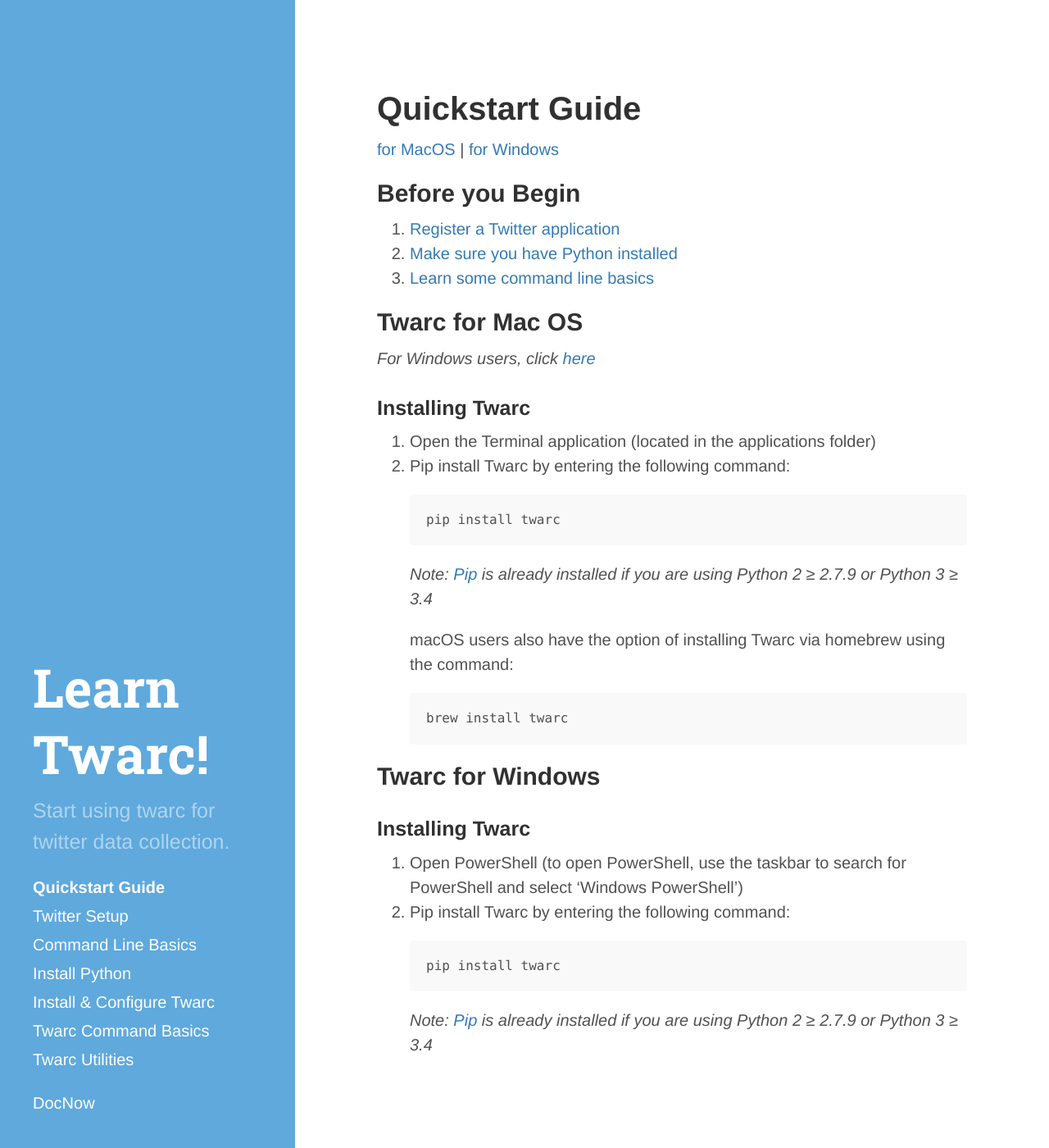
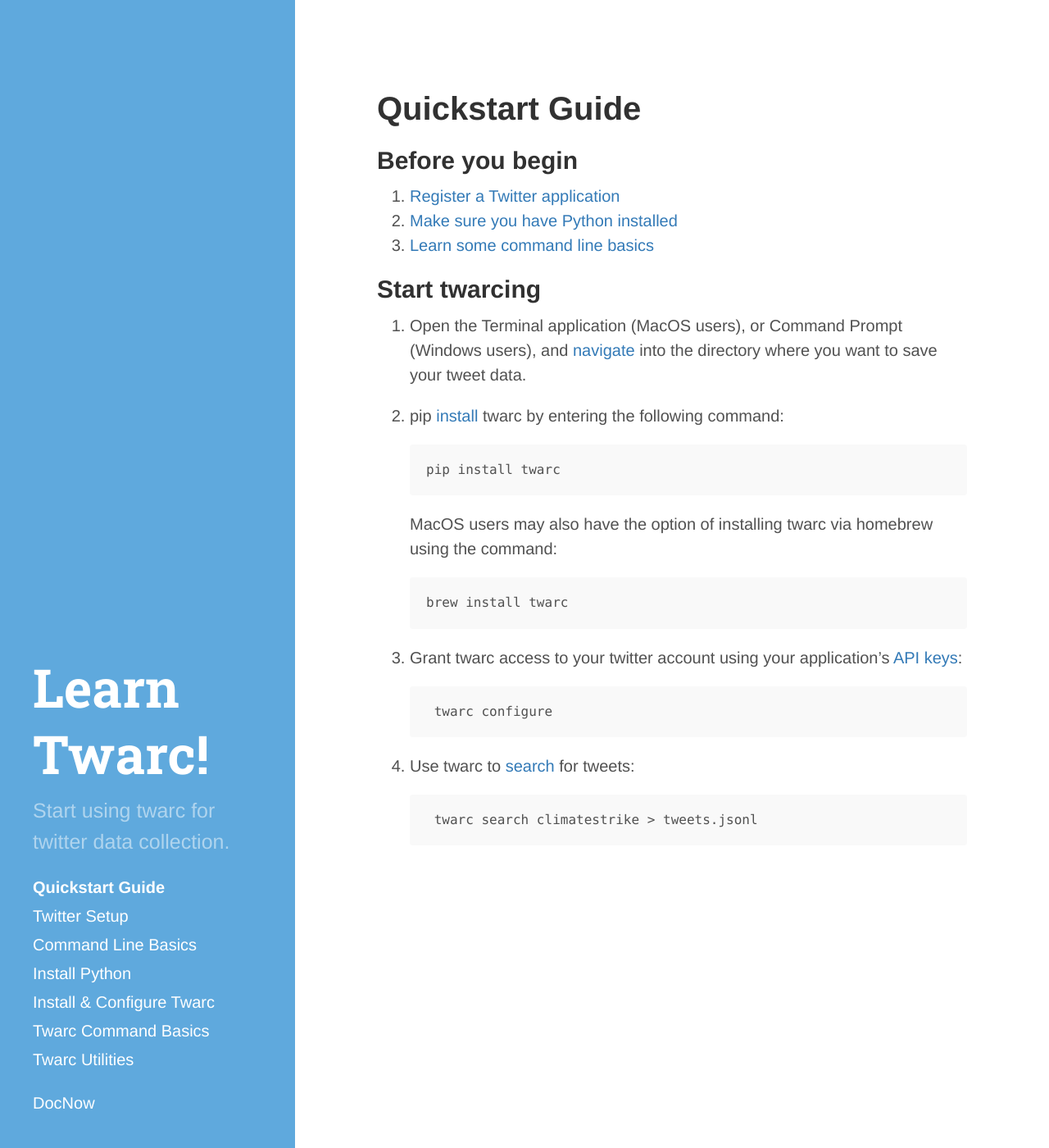
Before and after one commit to scholarslab/learn-twarc, a Jekyll site: the page built from 01-quick-start.md, in a window 1280 px wide and 1400 px high. Shown: the whole window at 82% size. Built offline with Jekyll 4.4.1, drawn with Linux system fonts in a browser that asks for light colours.

Commit message:
update quickstart, other minor

```diff
--- a/01-quick-start.md
+++ b/01-quick-start.md
@@ -4,38 +4,28 @@ title:  "Quickstart Guide"
 ---
 # Quickstart Guide
 
-[for MacOS](#twarc-for-mac-os) \| [for Windows](#twarc-for-windows)
-
-## Before you Begin
+## Before you begin
 
 1. [Register a Twitter application]({{site.baseurl}}/02-twitter-setup)
 2. [Make sure you have Python installed]({{site.baseurl}}/04-install-python)
 3. [Learn some command line basics]({{site.baseurl}}/03-command-line-basics)
 
-## Twarc for Mac OS
+## Start twarcing
 
-_For Windows users, click [here](#twarc-for-windows)_
+1. Open the Terminal application (MacOS users), or Command Prompt (Windows users), and [navigate]({{site.baseurl}}/03-command-line-basics) into the directory where you want to save your tweet data.
 
-### Installing Twarc
-
-1. Open the Terminal application (located in the applications folder)
-2. Pip install Twarc by entering the following command:
+2. pip [install]({{site.baseurl}}/05-install-twarc) twarc by entering the following command:
 
        pip install twarc
 
-   _Note: [Pip](https://pip.pypa.io/en/stable/installing/){:target="_blank"} is already installed if you are using Python 2 ≥ 2.7.9 or Python 3 ≥ 3.4_
-
-   macOS users also have the option of installing Twarc via homebrew using the command:
+   MacOS users may also have the option of installing twarc via homebrew using the command:
 
        brew install twarc
 
-## Twarc for Windows
+3. Grant twarc access to your twitter account using your application's [API keys]({{site.baseurl}}/02-twitter-setup#accessing-keys-and-tokens):
 
-### Installing Twarc
+        twarc configure
 
-1. Open PowerShell (to open PowerShell, use the taskbar to search for PowerShell and select ‘Windows PowerShell’)
-2. Pip install Twarc by entering the following command:
+4. Use twarc to [search]({{site.baseurl}}/06-twarc-command-basics#search) for tweets:
 
-       pip install twarc
-
-   _Note: [Pip](https://pip.pypa.io/en/stable/installing/){:target="_blank"} is already installed if you are using Python 2 ≥ 2.7.9 or Python 3 ≥ 3.4_
+        twarc search climatestrike > tweets.jsonl
--- a/_includes/sidebar.html
+++ b/_includes/sidebar.html
@@ -10,8 +10,6 @@
     </div>
 
     <nav class="sidebar-nav">
-      <!-- <a class="sidebar-nav-item{% if page.url == site.baseurl %} active{% endif %}" href="{{ site.baseurl }}">Home</a> -->
-
       {% comment %}
         The code below dynamically generates a sidebar nav of pages with
         `layout: page` in the front-matter. See readme for usage.
```
Also changed, not shown: 03-command-line-basics.md (+1 -1 lines), 04-install-python.md (+1 -1 lines), about.md (deleted, +0 -11 lines), 11 other files.
